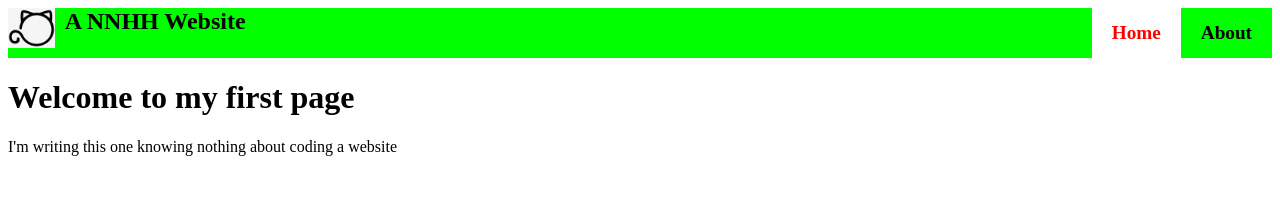
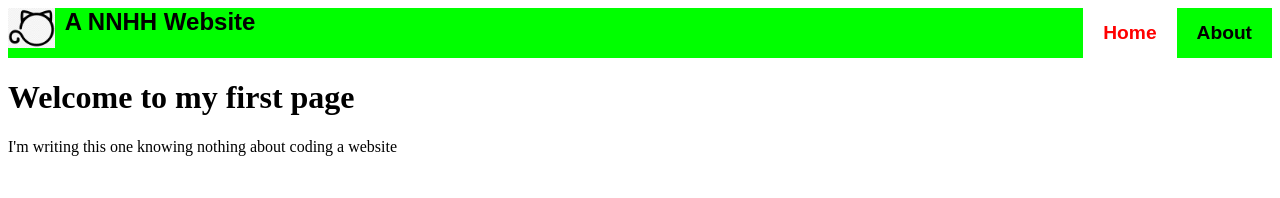
Before and after one commit to nguyennhuhuyhoang/A-N2H2-Site, a Jekyll site: the page built from index.html, in a window 1280 px wide. Shown: the top 198 px of the page. Built offline with Jekyll 4.4.1, drawn with Linux system fonts in a browser that asks for light colours; some web fonts are replaced.

Commit message:
add font

```diff
--- a/_layouts/default.html
+++ b/_layouts/default.html
@@ -4,6 +4,9 @@
         <meta charset="utf-8">
         <title>{{ page.title }}</title>
         <link rel="stylesheet" href="{{ '/assets/css/style.css' | relative_url }}">
+        <link rel="preconnect" href="https://fonts.googleapis.com">
+        <link rel="preconnect" href="https://fonts.gstatic.com" crossorigin>
+        <link href="https://fonts.googleapis.com/css2?family=Anta&display=swap" rel="stylesheet">
     </head>
     <body>
         {% include navigation.html %}
--- a/_sass/main.scss
+++ b/_sass/main.scss
@@ -3,7 +3,7 @@
     overflow: hidden;
     font-size: larger;
     font-weight: bold;
-    font-family: Anta;
+    font-family: "Anta", sans-serif;
 }
 
 .navbar a {
```
